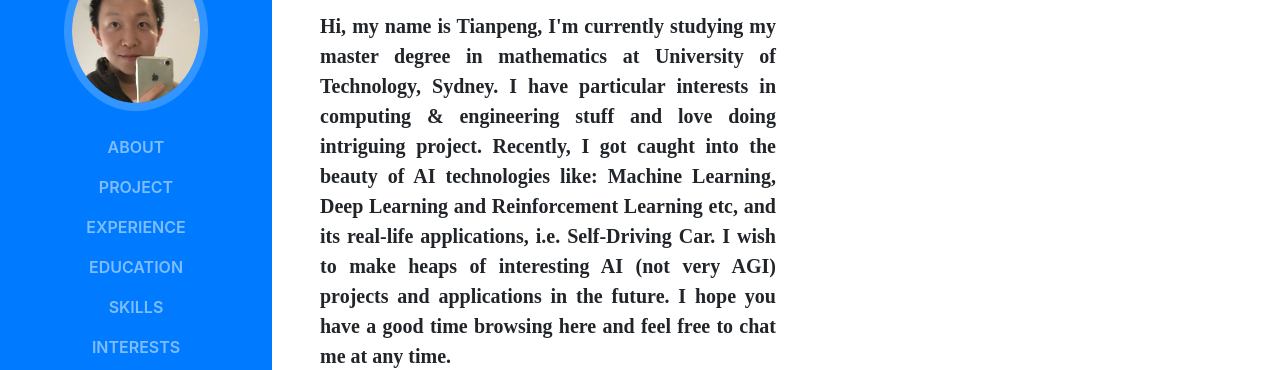
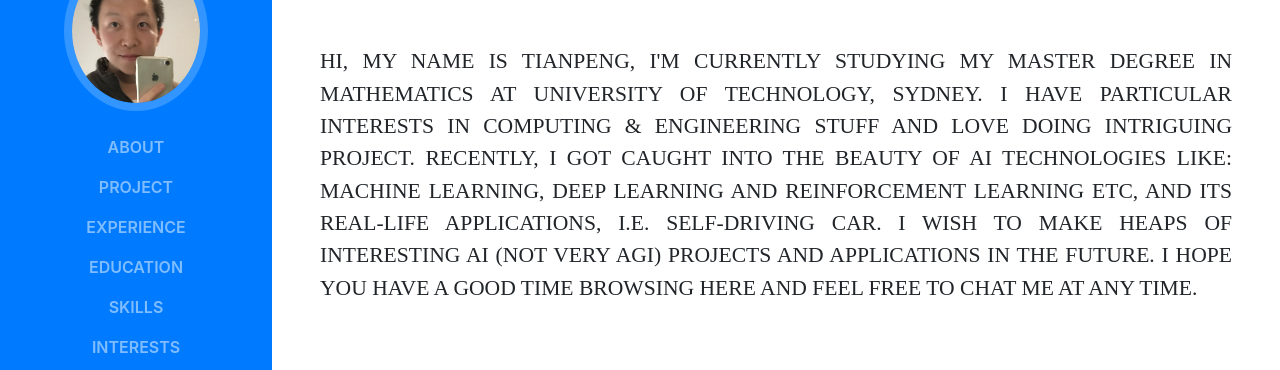
Before and after one commit to tgou1055/tgou1055.github.io, a website with bundled scripts: page index.html in a window 1280 px wide. Shown: the part 225-595 px from the top of the page. Built offline with nearby package versions, Linux system fonts and the light colour scheme; a web font is replaced by a local one.

Commit message:
project1 commit

```diff
--- a/index.html
+++ b/index.html
@@ -74,7 +74,7 @@
           <div class="subheading mb-5">
             <a href="mailto:name@email.com">tgou1055@gmail.com</a>
           </div>
-          <p style="text-align:justify; width:50%; font-weight:bold; font-family:Times New Roman; font-size:20px;">
+          <p class="subheading mb-5" style="text-align:justify; ">  <!--font-weight:bold; font-family:Times New Roman; font-size:20px;-->
             Hi, my name is  Tianpeng, I'm currently studying my master degree in mathematics at University of Technology, Sydney.
             I have particular interests in computing & engineering stuff and love doing intriguing project.
             Recently, I got caught into the beauty of AI technologies like: Machine Learning, Deep Learning and Reinforcement Learning etc, and
```
